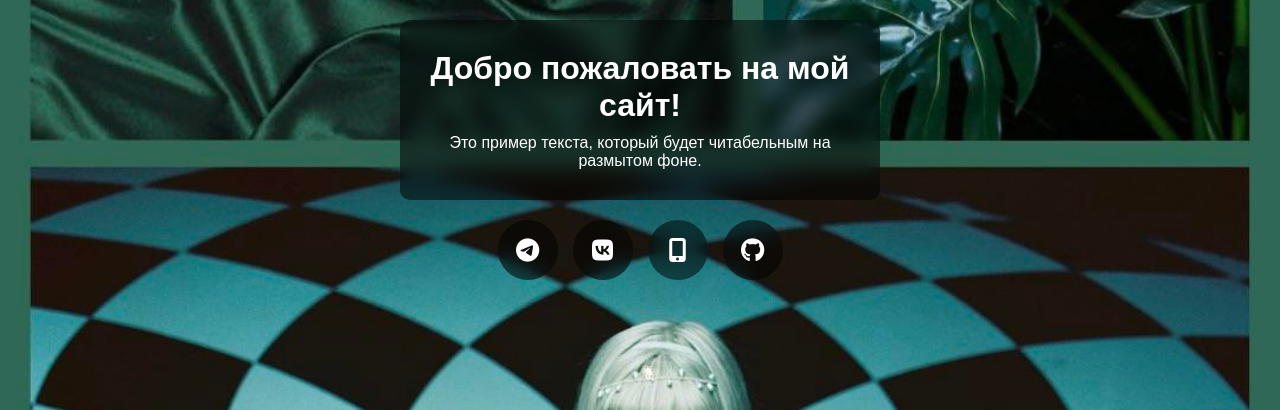
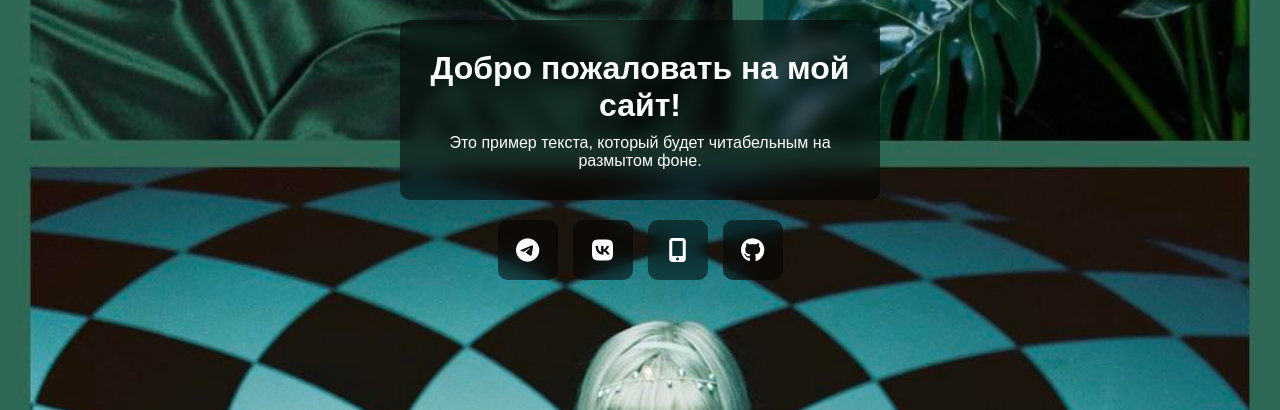
Before and after one commit to person10301/fox10301, a Jekyll site: the page built from index.md, in a window 1280 px wide. Shown: the top 410 px of the page. Built offline with Jekyll 4.4.1, drawn with Linux system fonts in a browser that asks for light colours; our own code applies the rules of GitHub Pages for plain Markdown files.

Commit message:
Update style.css

```diff
--- a/css/style.css
+++ b/css/style.css
@@ -39,7 +39,7 @@ h1, p {
 .button {
   background: rgba(0, 0, 0, 0.5); /* Полупрозрачный фон */
   backdrop-filter: blur(10px); /* Размытие */
-  border-radius: 90%; /* Круглые кнопки */
+  border-radius: 10px; /* Круглые кнопки */
   width: 60px; /* Размер кнопки */
   height: 60px; /* Размер кнопки */
   display: flex;
```
